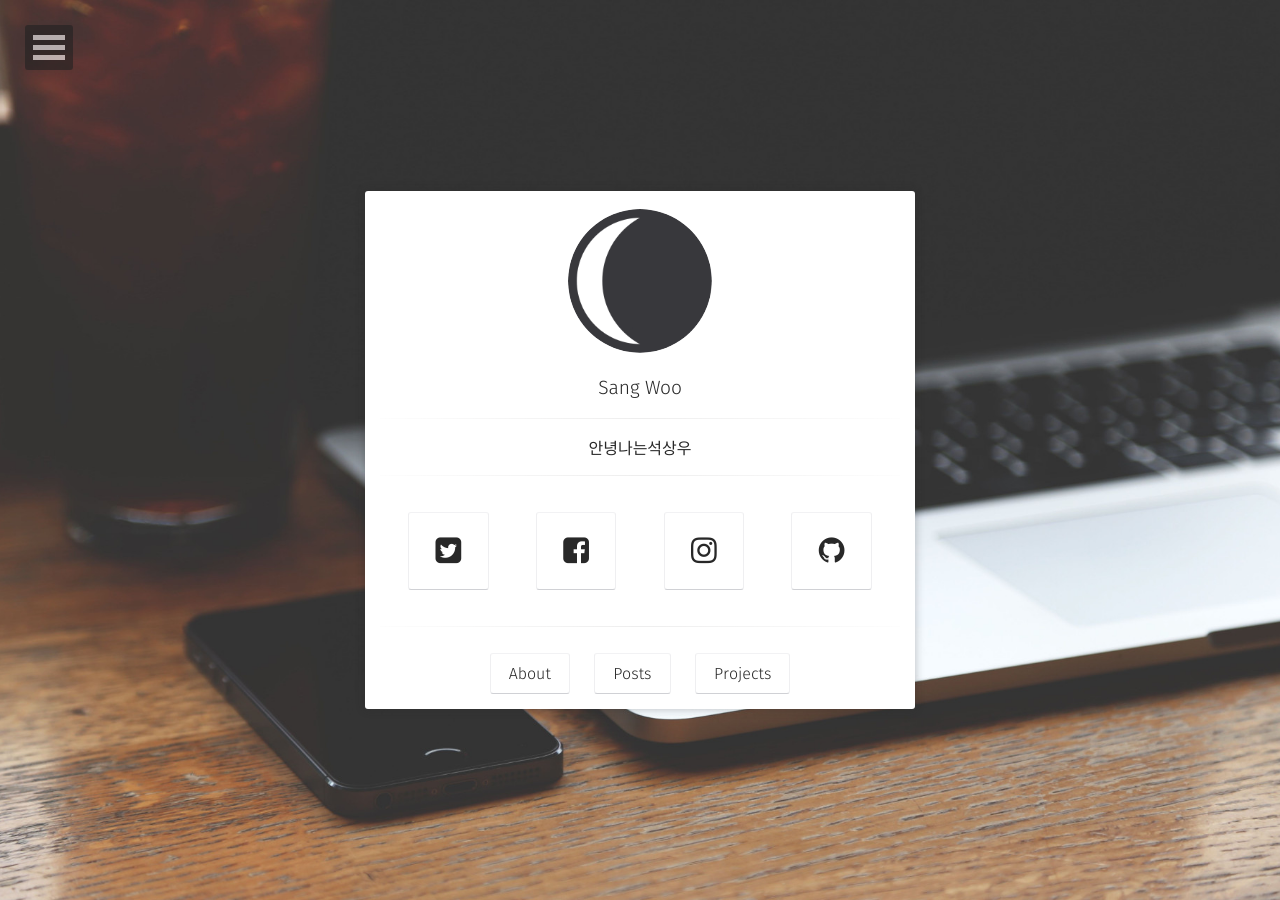
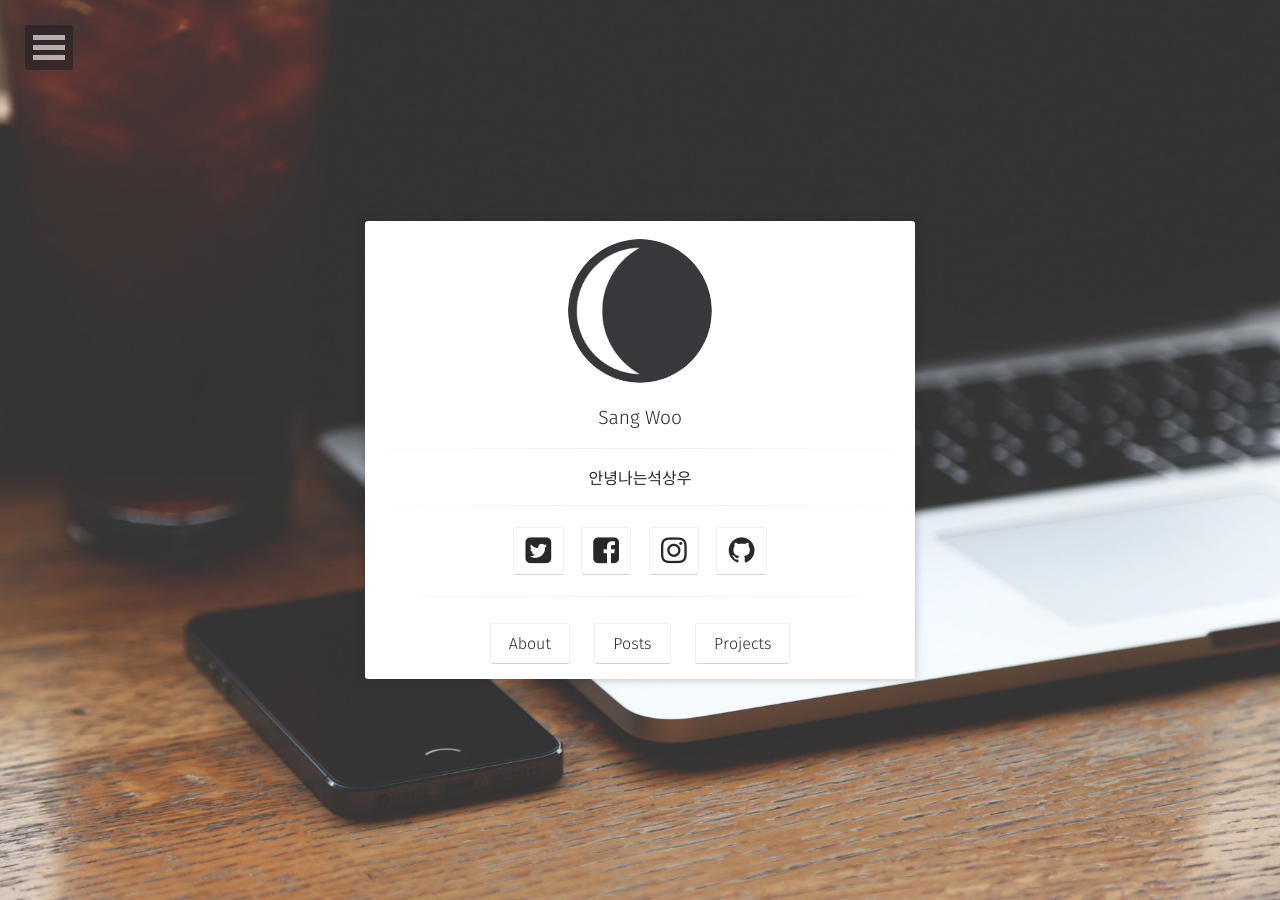
Before and after one commit to sangwoo24/sangwoo24.github.io, a Jekyll site: the page built from index.html, in a window 1280 px wide. Built offline with Jekyll 4.4.1, drawn with Linux system fonts in a browser that asks for light colours; some web fonts are replaced.

Commit message:
Github.io Button Change

```diff
--- a/_sass/elements.scss
+++ b/_sass/elements.scss
@@ -13,8 +13,8 @@
 	}
 }
 .social-btn {
-	padding: 20px;
-	margin: 20px;
+	padding: 5px;
+	margin: 5px;
 	@extend %btnextend;
 }
 .btn {
```
